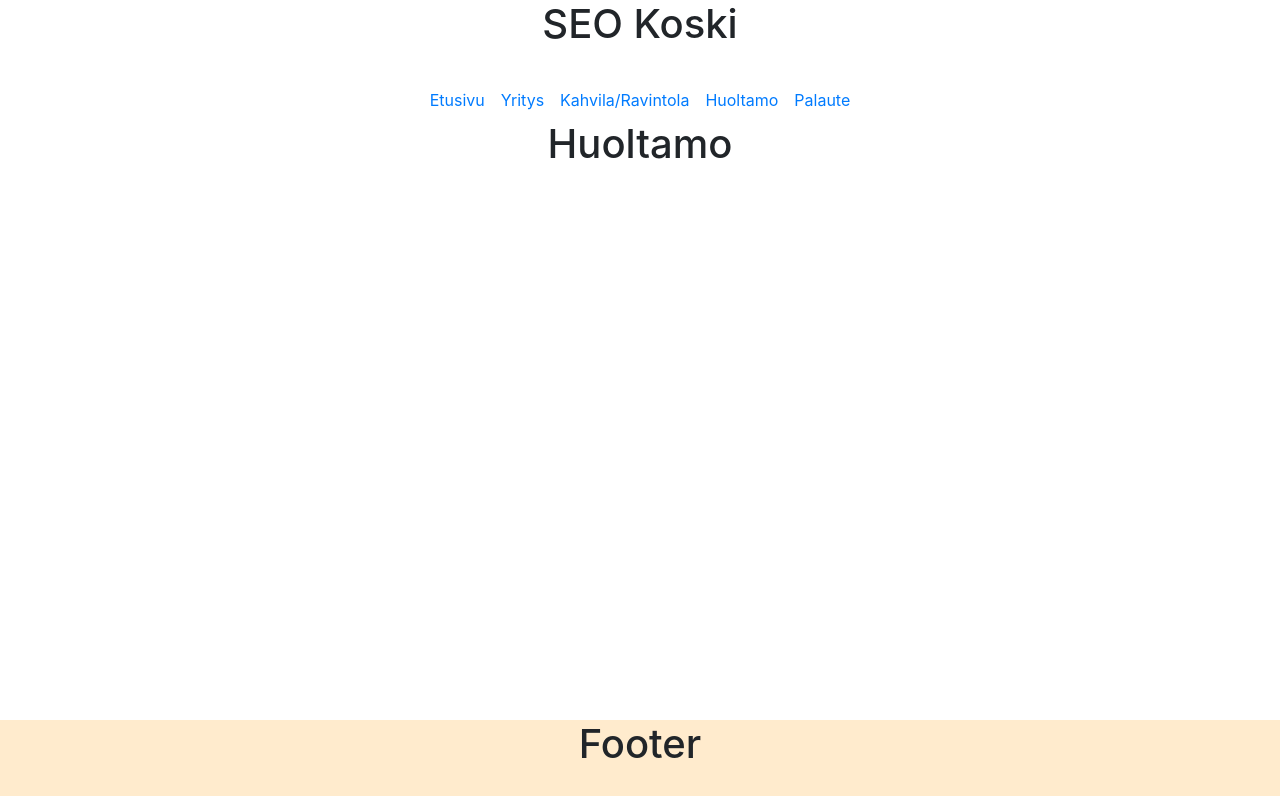
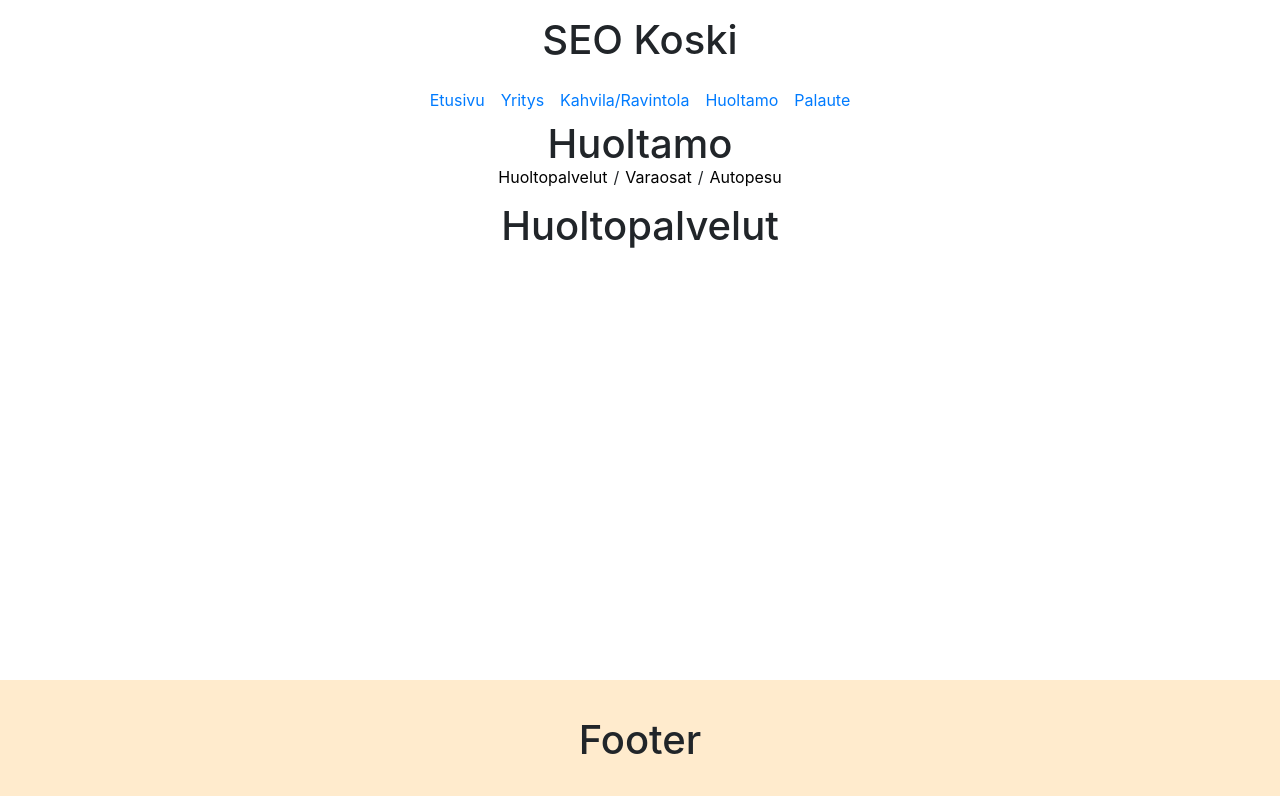
Before and after one commit to toni-mahilainen/Website_SEO, a React (Create React App) app: page /Huoltamo in a window 1280 px wide. Shown: the top 796 px of the page. Built offline with nearby package versions, Linux system fonts and the light colour scheme.

Commit message:
Etusivun täydennystä sekä alanavigoinnit

```diff
--- a/src/App.css
+++ b/src/App.css
@@ -62,8 +62,13 @@ table {
 /* --------------------------------HEADER-------------------------------- */
 
 header {
-  text-align: center;
   height: 10vh;
+  display: flex;
+  justify-content: center;
+}
+
+header h1 {
+  align-self: center;
 }
 
 nav {
@@ -77,8 +82,7 @@ nav {
 #mainpage {
   text-align: center;
   overflow: auto;
-  height: 75vh;
-
+  height: 70vh;
 }
 
 #mainpageUpper, #mainpageLower {
@@ -94,8 +98,18 @@ nav {
   margin: auto;
 }
 
+.mainpageHeader {
+  height: 20%;
+  display: flex;
+  justify-content: center;
+}
+
+.mainpageHeader h1 {
+  align-self: center;
+}
+
 .boxLinks {
-  height: 100%;
+  height: 80%;
   padding-left: 10%;
   padding-right: 10%;
   display: flex;
@@ -146,30 +160,63 @@ nav {
 
 /* --------------------------------YRITYS-------------------------------- */
 
-#yritys {
+#company {
   text-align: center;
   overflow: auto;
   height: 75vh;
+}
+
+#companyNav {
+  display: flex;
+  justify-content: center;
+}
+
+#companyNav button {
+  background: transparent;
+  border: none;
+  outline: none;
 }
 
 /* --------------------------------YRITYS-------------------------------- */
 
 /* --------------------------------KAHVILA_RAVINTOLA-------------------------------- */
 
-#kahvilaRavintola {
+#coffeeRestaurant {
   text-align: center;
   overflow: auto;
   height: 75vh;
+}
+
+#coffeeRestaurantNav {
+  display: flex;
+  justify-content: center;
+}
+
+#coffeeRestaurantNav button {
+  background: transparent;
+  border: none;
+  outline: none;
 }
 
 /* --------------------------------KAHVILA_RAVINTOLA-------------------------------- */
 
 /* --------------------------------HUOLTAMO-------------------------------- */
 
-#huoltamo {
+#service {
   text-align: center;
   overflow: auto;
   height: 75vh;
+}
+
+#serviceNav {
+  display: flex;
+  justify-content: center;
+}
+
+#serviceNav button {
+  background: transparent;
+  border: none;
+  outline: none;
 }
 
 /* --------------------------------HUOLTAMO-------------------------------- */
@@ -191,8 +238,13 @@ footer {
   position: absolute;
   bottom: 0;
   width: 100%;
-  height: 10vh;
-  text-align: center;
+  height: 15vh;
+  display: flex;
+  justify-content: center;
+}
+
+footer h1 {
+  align-self: center;
 }
 
 /* --------------------------------FOOTER-------------------------------- */
--- a/src/Components/App.jsx
+++ b/src/Components/App.jsx
@@ -1,6 +1,6 @@
 import React, { Component } from 'react';
+import 'bootstrap/dist/css/bootstrap.min.css';
 import '../App.css';
-import 'bootstrap/dist/css/bootstrap.min.css';
 import { BrowserRouter as Router, Link, Route, Switch } from 'react-router-dom';
 import Header from './Header';
 import Etusivu from './Etusivu';
--- a/src/Components/Etusivu.jsx
+++ b/src/Components/Etusivu.jsx
@@ -35,6 +35,9 @@ class Etusivu extends Component {
                     </Carousel>
                 </section>
                 <section id="mainpageLower">
+                    <div className="mainpageHeader">
+                        <h1>Tervetuloa SEO Kosken kotisivuille</h1>
+                    </div>
                     <div className="boxLinks">
                         <a className="box" href="#"><span>Yritys</span></a>
                         <a className="box" href="#"><span>Kahvila/Ravintola</span></a>
--- a/src/Components/Huoltamo.jsx
+++ b/src/Components/Huoltamo.jsx
@@ -1,11 +1,91 @@
 import React, { Component } from 'react';
 import '../App.css';
 
-class Huoltamo extends Component {
+class Huoltopalvelut extends Component {
     render() {
         return (
-            <main id="huoltamo">
-                <h1>Huoltamo</h1>
+            <header>
+                <h1>Huoltopalvelut</h1>
+            </header>
+        );
+    }
+}
+
+class Varaosat extends Component {
+    render() {
+        return (
+            <header>
+                <h1>Varaosat</h1>
+            </header>
+        );
+    }
+}
+
+class Autopesu extends Component {
+    render() {
+        return (
+            <header>
+                <h1>Autopesu</h1>
+            </header>
+        );
+    }
+}
+
+class Huoltamo extends Component {
+    constructor() {
+        super();
+        this.state = {
+            ServiceVisible: true,
+            SparePartsVisible: false,
+            CarWashVisible: false
+        };
+        this.handleNavClick = this.handleNavClick.bind(this);
+    }
+
+    handleNavClick(btn) {
+        let btnId = btn.target.id;
+        if (btnId === "serviceBtn") {
+            this.setState({
+                ServiceVisible: true,
+                SparePartsVisible: false,
+                CarWashVisible: false
+            });
+        } else if (btnId === "sparePartsBtn") {
+            this.setState({
+                ServiceVisible: false,
+                SparePartsVisible: true,
+                CarWashVisible: false
+            });
+        } else if (btnId === "carWashBtn") {
+            this.setState({
+                ServiceVisible: false,
+                SparePartsVisible: false,
+                CarWashVisible: true
+            });
+        } else {
+            alert("Tapahtui virhe! Ole hyvä ja lataa sivu uudelleen.");
+        }
+    }
+    render() {
+        return (
+            <main id="service">
+                <section id="serviceUpper">
+                    <div className="serviceHeader">
+                        <h1>Huoltamo</h1>
+                    </div>
+                    <div>
+                        <ul id="serviceNav">
+                            <li><button id="serviceBtn" onClick={this.handleNavClick}>Huoltopalvelut</button><span>/</span></li>
+                            <li><button id="sparePartsBtn" onClick={this.handleNavClick}>Varaosat</button><span>/</span></li>
+                            <li><button id="carWashBtn" onClick={this.handleNavClick}>Autopesu</button></li>
+                        </ul>
+                    </div>
+                </section>
+                <section id="serviceLower">
+                    {this.state.ServiceVisible ? <Huoltopalvelut exampleRequest={this.state.ExampleRequestState} /> : null}
+                    {this.state.SparePartsVisible ? <Varaosat exampleRequest={this.state.ExampleRequestState} /> : null}
+                    {this.state.CarWashVisible ? <Autopesu exampleRequest={this.state.ExampleRequestState} /> : null}
+                </section>
             </main>
         );
     }
--- a/src/Components/Kahvila_Ravintola.jsx
+++ b/src/Components/Kahvila_Ravintola.jsx
@@ -1,11 +1,92 @@
 import React, { Component } from 'react';
 import '../App.css';
 
-class KahvilaRavintola extends Component {
+class Kahvila extends Component {
     render() {
         return (
-            <main id="kahvilaRavintola">
-                <h1>Kahvila/Ravintola</h1>
+            <header>
+                <h1>Kahvila</h1>
+            </header>
+        );
+    }
+}
+
+class Lounas extends Component {
+    render() {
+        return (
+            <header>
+                <h1>Lounas</h1>
+            </header>
+        );
+    }
+}
+
+class Ravintola extends Component {
+    render() {
+        return (
+            <header>
+                <h1>Ravintola</h1>
+            </header>
+        );
+    }
+}
+
+class KahvilaRavintola extends Component {
+    constructor() {
+        super();
+        this.state = {
+            CoffeeVisible: true,
+            LunchVisible: false,
+            RestaurantVisible: false
+        };
+        this.handleNavClick = this.handleNavClick.bind(this);
+    }
+
+    handleNavClick(btn) {
+        let btnId = btn.target.id;
+        if (btnId === "coffeeBtn") {
+            this.setState({
+                CoffeeVisible: true,
+                LunchVisible: false,
+                RestaurantVisible: false
+            });
+        } else if (btnId === "lunchBtn") {
+            this.setState({
+                CoffeeVisible: false,
+                LunchVisible: true,
+                RestaurantVisible: false
+            });
+        } else if (btnId === "restaurantBtn") {
+            this.setState({
+                CoffeeVisible: false,
+                LunchVisible: false,
+                RestaurantVisible: true
+            });
+        } else {
+            alert("Tapahtui virhe! Ole hyvä ja lataa sivu uudelleen.");
+        }
+    }
+
+    render() {
+        return (
+            <main id="coffeeRestaurant">
+                <section id="coffeeRestaurantUpper">
+                    <div className="coffeeRestaurantHeader">
+                        <h1>Kahvila / Ravintola</h1>
+                    </div>
+                    <div>
+                        <ul id="coffeeRestaurantNav">
+                            <li><button id="coffeeBtn" onClick={this.handleNavClick}>Kahvila</button><span>/</span></li>
+                            <li><button id="lunchBtn" onClick={this.handleNavClick}>Lounas</button><span>/</span></li>
+                            <li><button id="restaurantBtn" onClick={this.handleNavClick}>Ravintola</button></li>
+                        </ul>
+                    </div>
+                </section>
+                <section id="coffeeRestaurantLower">
+                    {this.state.CoffeeVisible ? <Kahvila exampleRequest={this.state.ExampleRequestState} /> : null}
+                    {this.state.LunchVisible ? <Lounas exampleRequest={this.state.ExampleRequestState} /> : null}
+                    {this.state.RestaurantVisible ? <Ravintola exampleRequest={this.state.ExampleRequestState} /> : null}
+                </section>
             </main>
         );
     }
--- a/src/Components/Yritys.jsx
+++ b/src/Components/Yritys.jsx
@@ -1,11 +1,92 @@
 import React, { Component } from 'react';
 import '../App.css';
 
-class Yritys extends Component {
+class Tarina extends Component {
     render() {
         return (
-            <main id="yritys">
-                <h1>Yritys</h1>
+            <header>
+                <h1>Tarina</h1>
+            </header>
+        );
+    }
+}
+
+class Kuvagalleria extends Component {
+    render() {
+        return (
+            <header>
+                <h1>Kuvagalleria</h1>
+            </header>
+        );
+    }
+}
+
+class Henkilökunta extends Component {
+    render() {
+        return (
+            <header>
+                <h1>Henkilökunta</h1>
+            </header>
+        );
+    }
+}
+
+class Yritys extends Component {
+    constructor() {
+        super();
+        this.state = {
+            StoryVisible: true,
+            GalleryVisible: false,
+            StaffVisible: false
+        };
+        this.handleNavClick = this.handleNavClick.bind(this);
+    }
+
+    handleNavClick(btn) {
+        let btnId = btn.target.id;
+        if (btnId === "storyBtn") {
+            this.setState({
+                StoryVisible: true,
+                GalleryVisible: false,
+                StaffVisible: false
+            });
+        } else if (btnId === "galleryBtn") {
+            this.setState({
+                StoryVisible: false,
+                GalleryVisible: true,
+                StaffVisible: false
+            });
+        } else if (btnId === "staffBtn") {
+            this.setState({
+                StoryVisible: false,
+                GalleryVisible: false,
+                StaffVisible: true
+            });
+        } else {
+            alert("Tapahtui virhe! Ole hyvä ja lataa sivu uudelleen.");
+        }
+    }
+
+    render() {
+        return (
+            <main id="company">
+                <section id="companyUpper">
+                    <div className="companyHeader">
+                        <h1>Yritys</h1>
+                    </div>
+                    <div>
+                        <ul id="companyNav">
+                            <li><button id="storyBtn" onClick={this.handleNavClick}>Tarina</button><span>/</span></li>
+                            <li><button id="galleryBtn" onClick={this.handleNavClick}>Kuvagalleria</button><span>/</span></li>
+                            <li><button id="staffBtn" onClick={this.handleNavClick}>Henkilökunta</button></li>
+                        </ul>
+                    </div>
+                </section>
+                <section id="companyLower">
+                    {this.state.StoryVisible ? <Tarina exampleRequest={this.state.ExampleRequestState} /> : null}
+                    {this.state.GalleryVisible ? <Kuvagalleria exampleRequest={this.state.ExampleRequestState} /> : null}
+                    {this.state.StaffVisible ? <Henkilökunta exampleRequest={this.state.ExampleRequestState} /> : null}
+                </section>
             </main>
         );
     }
```
